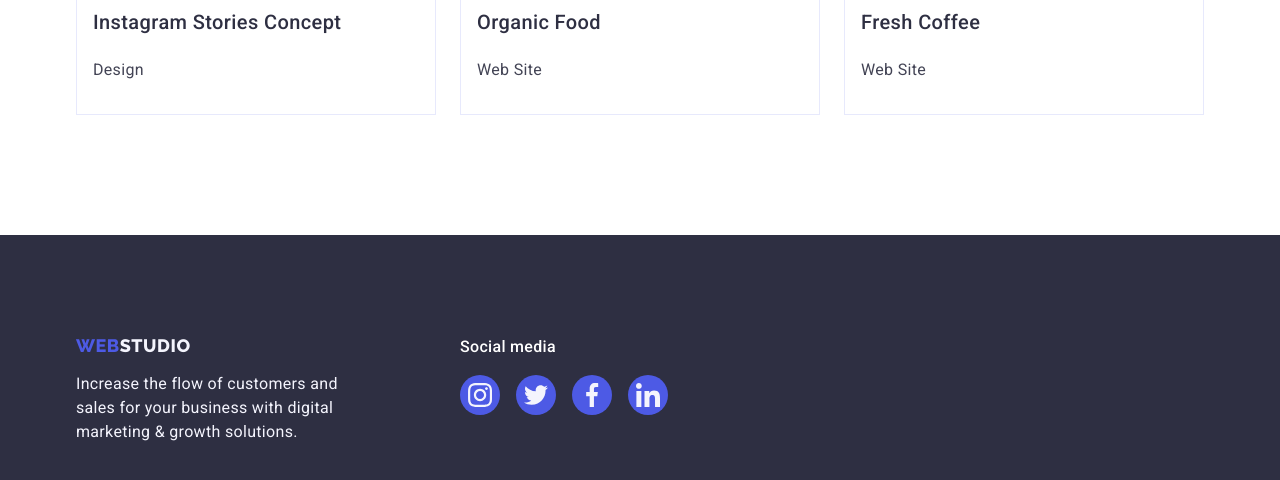
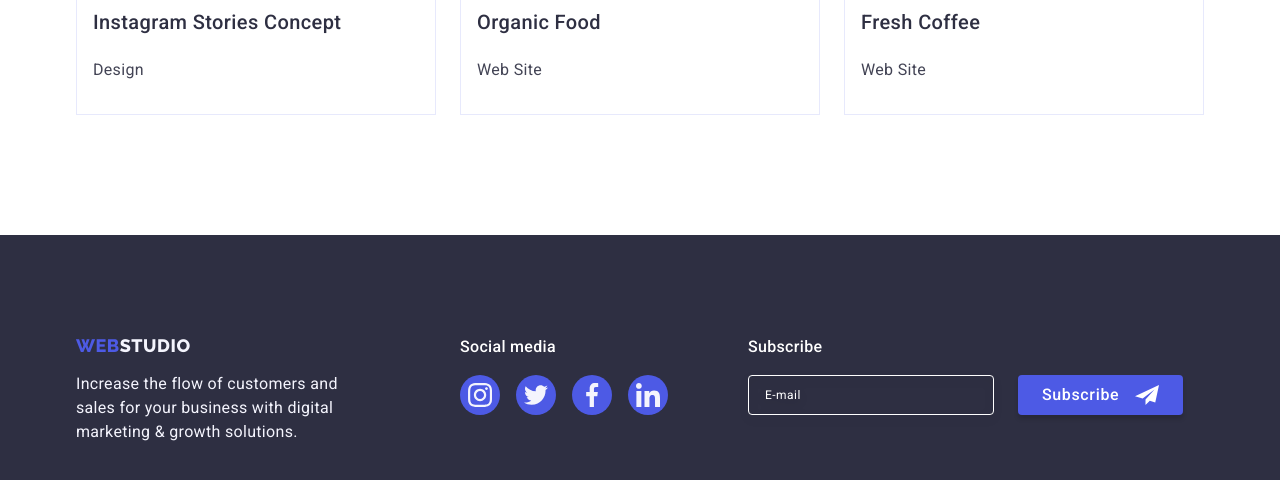
Before and after one commit to JuliaDzimina/goit-markup-hw-05, a plain HTML site: page portfolio.html in a window 1280 px wide. Shown: the part 1583-2063 px from the top of the page. Drawn offline with nearby package versions, Linux system fonts and the light colour scheme.

Commit message:
correct1

```diff
--- a/css/styles.css
+++ b/css/styles.css
@@ -581,16 +581,18 @@ header{
     gap: 24px;
 }
 
+.label_footer{}
+
 .footer-form-input{
-    min-width: 246px;
+    width: 246px;
     height: 40px;
     padding: 8px 16px;
     border-radius: 4px;
     border: 1px solid var(--white, #FFF);
-    box-shadow: 0px 4px 4px 0px rgba(0, 0, 0, 0.15);
+    filter: drop-shadow(0px 4px 4px rgba(0, 0, 0, 0.15));
     color: var(--white, #FFF);
     font-size: 12px;
-    line-height: 24px;
+    line-height: 1.5;
     letter-spacing: 0.48px;
     background-color: transparent;
     outline: transparent;
@@ -609,7 +611,7 @@ header{
     display: inline-flex;
     align-items: center;
     justify-content: center;
-    gap: 16px;
+
     padding: 8px 24px;
     min-width: 165px;
     height: 40px;
@@ -625,7 +627,7 @@ header{
 }
 
 .footer-icon-plane{
-
+    margin-left: 16px
 }
 
 
--- a/portfolio.html
+++ b/portfolio.html
@@ -257,13 +257,28 @@
                         </a>
                     </li>
                 </ul>
+            </div>
+
+            <div class="footer-subscription">
+                <p  class="footer-p-sm">Subscribe</p>
+                <form class="footer-form" name="subscribe_form">
+                    <label class="label_footer">
+                        <input class="footer-form-input" type="email" name="subscribe-form-email" placeholder="E-mail"/>
+                    </label>
+                    <button class="footer-btn button-title" type="submit">Subscribe
+                            <svg class="footer-icon-plane" width="24" height="24">
+                                  <use href="./images/icons.svg#icon-plane"></use>
+                            </svg>
+                    </button>
+
+                </form>
 
 
             </div>
+
         </div>
 
       </footer>
-
 </body>
 
 
```
Also changed, not shown: index.html (+4 -4 lines).
